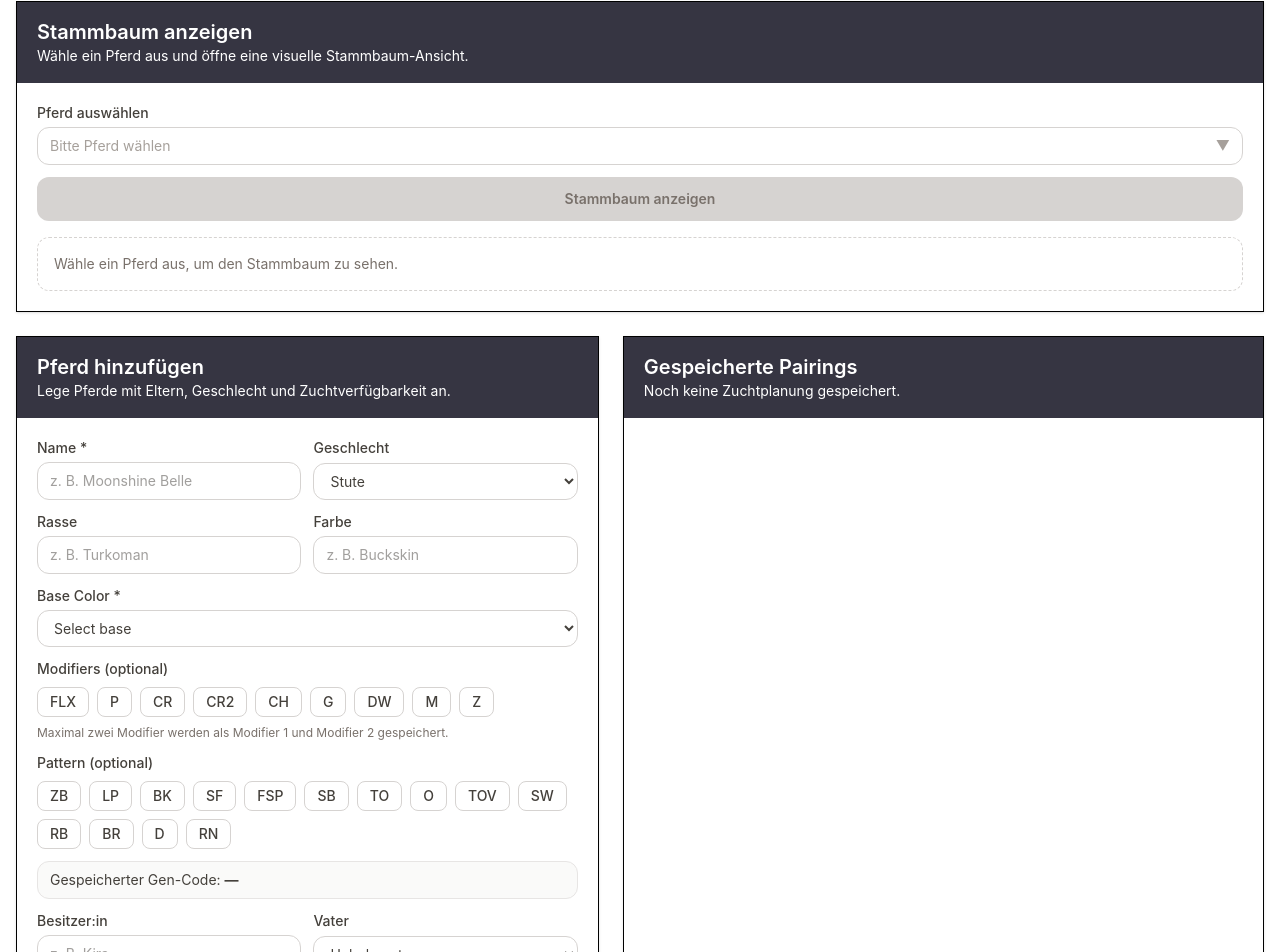
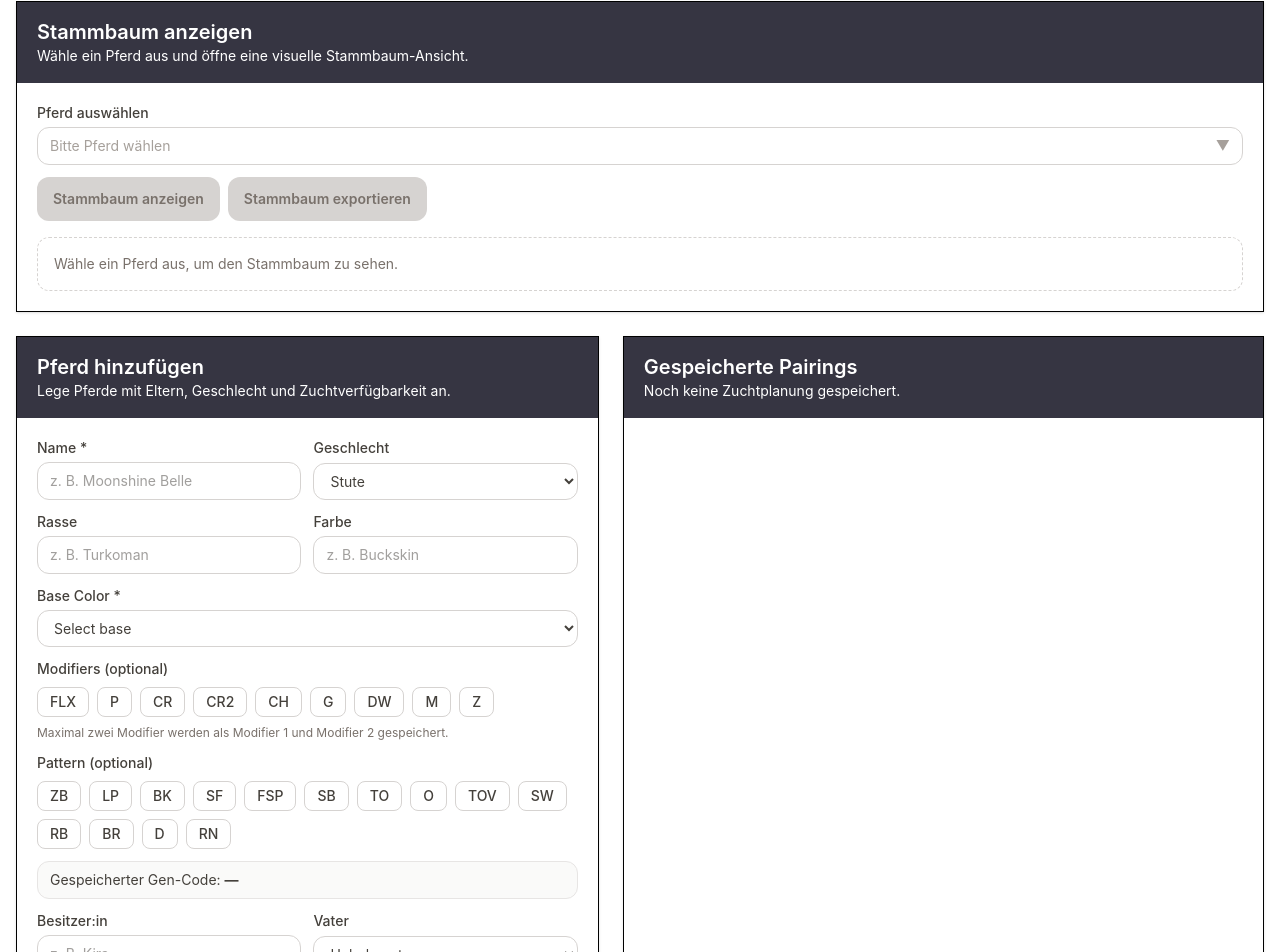
Before and after one commit to gnahazel/RedM-Breeding-Planner, a React (Vite) app: page / in a window 1280 px wide. Shown: the part 1276-2228 px from the top of the page. Built offline with nearby package versions, Linux system fonts and the light colour scheme.

Commit message:
adding pedigree export

```diff
--- a/package.json
+++ b/package.json
@@ -10,6 +10,7 @@
     "preview": "vite preview"
   },
   "dependencies": {
+    "html-to-image": "^1.11.13",
     "react": "^19.2.6",
     "react-dom": "^19.2.6"
   },
--- a/src/App.jsx
+++ b/src/App.jsx
@@ -1,4 +1,5 @@
 import React, { useEffect, useMemo, useRef, useState } from "react";
+import { toPng } from "html-to-image";
 
 const STORAGE_KEYS = {
   horses: "redm-breeding-planner-horses",
@@ -32,6 +33,8 @@ const translations = {
     importSuccess: "Import erfolgreich. Deine Daten wurden ersetzt.",
     importReadError: "Die Datei konnte nicht gelesen werden.",
     importGenericError: "Die CSV-Datei konnte nicht importiert werden.",
+    exportPedigree: "Stammbaum exportieren",
+    exportPedigreeError: "Der Stammbaum konnte nicht exportiert werden.",
 
     plannerTitle: "Breeding Planner",
     plannerDescription:
@@ -228,6 +231,8 @@ const translations = {
     importSuccess: "Import successful. Your data has been replaced.",
     importReadError: "The file could not be read.",
     importGenericError: "The CSV file could not be imported.",
+    exportPedigree: "Export pedigree",
+    exportPedigreeError: "The pedigree could not be exported.",
 
     plannerTitle: "Breeding Planner",
     plannerDescription:
@@ -2458,6 +2463,7 @@ function PairingList({ pairings, horses, onCreateFoal, onDeletePairing, t }) {
 function PedigreeViewer({ horses, t }) {
   const [selectedHorseId, setSelectedHorseId] = useState("");
   const [showPedigree, setShowPedigree] = useState(false);
+  const pedigreeExportRef = useRef(null);
 
   const sortedHorses = useMemo(
     () => [...horses].sort((first, second) => first.name.localeCompare(second.name)),
@@ -2465,6 +2471,25 @@ function PedigreeViewer({ horses, t }) {
   );
 
   const selectedHorse = findHorse(horses, selectedHorseId);
+  async function handleExportPedigree() {
+    if (!selectedHorse || !pedigreeExportRef.current) return;
+
+    try {
+      const dataUrl = await toPng(pedigreeExportRef.current, {
+        cacheBust: true,
+        pixelRatio: 2,
+        backgroundColor: "#ffffff",
+      });
+
+      downloadDataUrl(
+        dataUrl,
+        `${safeFilename(selectedHorse.name)}-pedigree.png`
+      );
+    } catch (error) {
+      console.error(error);
+      window.alert(t.exportPedigreeError);
+    }
+  }
 
   function handleSelect(horseId) {
     setSelectedHorseId(horseId);
@@ -2488,6 +2513,7 @@ function PedigreeViewer({ horses, t }) {
           t={t}
         />
 
+        <div className="flex flex-wrap gap-2">
           <button
             type="button"
             disabled={!selectedHorse}
@@ -2496,6 +2522,16 @@ function PedigreeViewer({ horses, t }) {
           >
             {showPedigree ? t.hidePedigree : t.showPedigree}
           </button>
+
+          <button
+            type="button"
+            disabled={!selectedHorse || !showPedigree}
+            onClick={handleExportPedigree}
+            className="rounded-xl bg-stone-100 px-4 py-3 text-sm font-semibold text-stone-800 transition hover:bg-stone-200 disabled:cursor-not-allowed disabled:bg-stone-300 disabled:text-stone-500"
+          >
+            {t.exportPedigree}
+          </button>
+        </div>
       </div>
 
       {!selectedHorse && (
@@ -2506,7 +2542,12 @@ function PedigreeViewer({ horses, t }) {
 
       {selectedHorse && showPedigree && (
         <div className="mt-6">
-          <VisualPedigreeChart horse={selectedHorse} horses={horses} t={t} />
+          <VisualPedigreeChart
+            horse={selectedHorse}
+            horses={horses}
+            t={t}
+            exportRef={pedigreeExportRef}
+          />
           <p className="mt-3 text-xs text-stone-500">{t.pedigreeHint}</p>
         </div>
       )}
@@ -2619,14 +2660,15 @@ function buildPedigreeNodes(rootHorse, horses, maxDepth = 3) {
   return { nodes, maxRows, maxDepth };
 }
 
-function VisualPedigreeChart({ horse, horses, t }) {
+function VisualPedigreeChart({ horse, horses, t, exportRef = null }) {
   const { nodes, maxRows, maxDepth } = buildPedigreeNodes(horse, horses, 3);
 
   return (
     <div className="border border-black bg-transparent p-4 shadow-sm">
       <div className="overflow-x-auto pb-3 [scrollbar-width:thin]">
         <div
-          className="relative grid min-w-[980px] gap-x-16 gap-y-2 px-4 py-4"
+          ref={exportRef}
+          className="relative grid min-w-[980px] gap-x-16 gap-y-2 bg-white px-4 py-4"
           style={{
             gridTemplateColumns: `repeat(${maxDepth + 1}, 210px)`,
             gridTemplateRows: `repeat(${maxRows}, minmax(24px, auto))`,
```
Also changed, not shown: 1 other file (tests, documents, lock files or other folders). Lines whose indentation alone changed are shown as unchanged.
